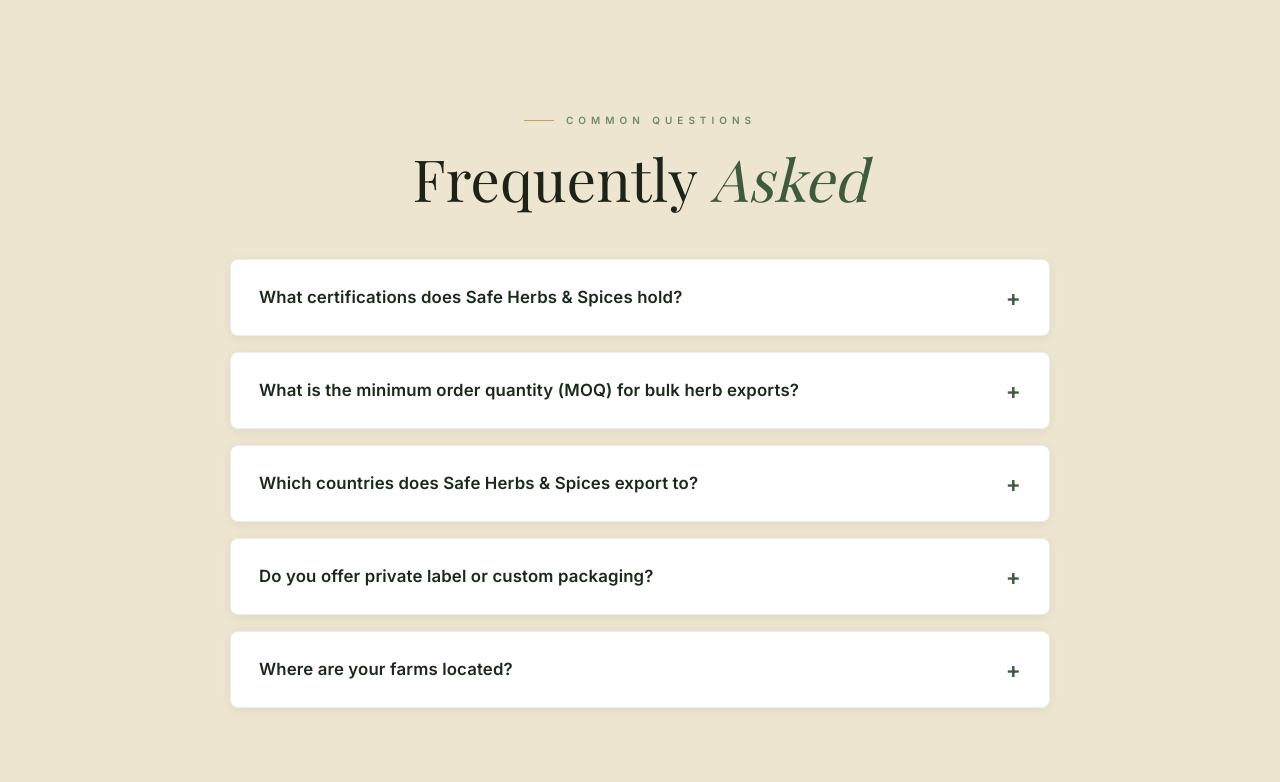
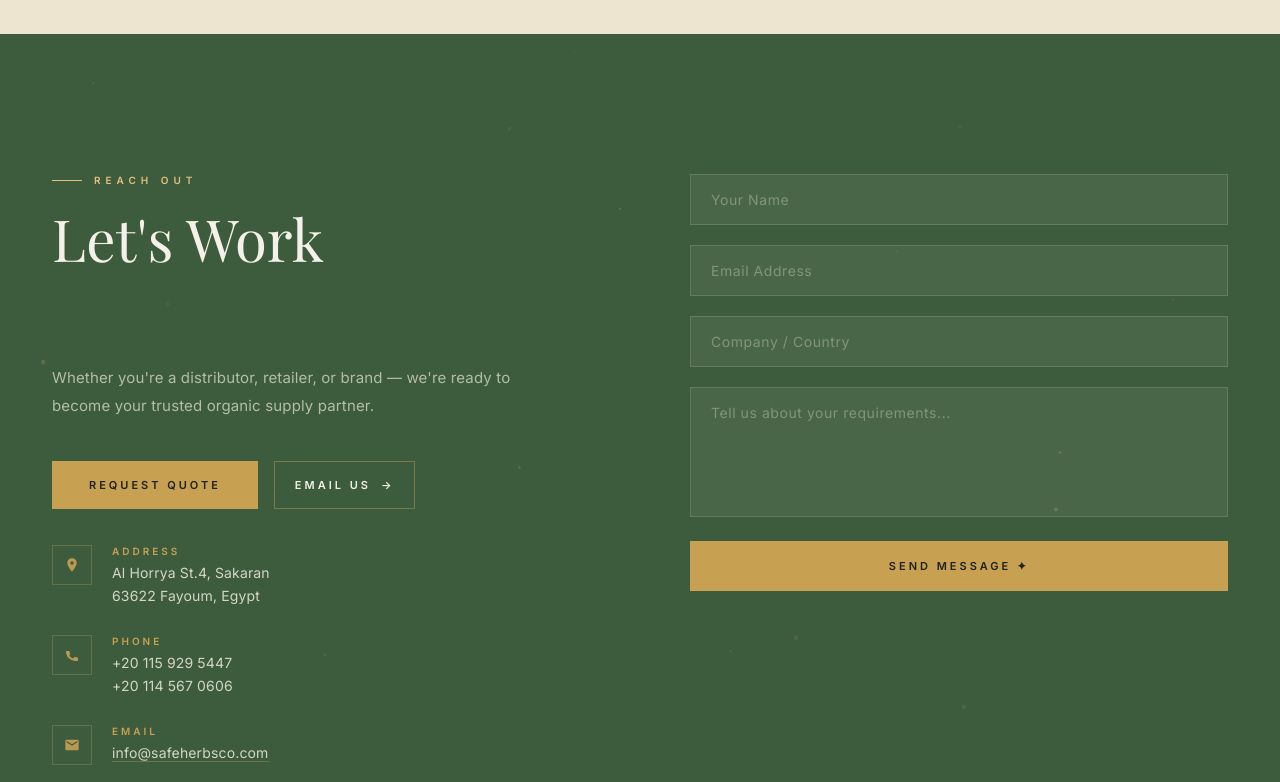
Before and after one commit to abdelrahman-mahmoud-salah/safe_herbs, a website built with Vite: page index.html in a window 1280 px wide. Shown: the part 5458-6240 px from the top of the page. Built offline with nearby package versions, Linux system fonts and the light colour scheme; animation ran at ten frames a second; files whose address does not match are found by name; a web font is replaced by a local one.

```diff
--- a/index.html
+++ b/index.html
@@ -212,7 +212,7 @@
       <span>12 Certified Farms</span><span class="sep">✦</span>
       <span>Fayoum · Beni Suef · Minia · Assuit · Luxor</span><span class="sep">✦</span>
       <span>Organic Certified</span><span class="sep">✦</span>
-      <img src="image/iso-certification-9001 LOGO.webp" alt="ISO 9001:2015 Quality Management System" loading="lazy"
+      <img id="ring_image" src="image/iso-certification-9001 LOGO.webp" alt="ISO 9001:2015 Quality Management System" loading="lazy"
         decoding="async"><span class="sep">✦</span>
       <span>FSSC 22000</span><span class="sep">✦</span>
       <span>Fairtrade</span><span class="sep">✦</span>
@@ -418,42 +418,6 @@
 
   </section>
 
-  <!-- ═══ FAQ SECTION (targets informational search queries + FAQPage rich result) ═══ -->
-  <section id="faq" aria-label="Frequently Asked Questions" style="background:var(--parchment,#f5f0e8);padding:80px 24px">
-    <div style="max-width:820px;margin:0 auto">
-      <p class="section-tag reveal" style="justify-content:center">Common Questions</p>
-      <h2 class="section-heading reveal" style="text-align:center;margin-bottom:48px">Frequently <em>Asked</em></h2>
-      <div class="faq-list" style="display:flex;flex-direction:column;gap:16px">
-
-        <details class="faq-item" style="background:#fff;border-radius:8px;padding:24px 28px;box-shadow:0 2px 12px rgba(0,0,0,.06);border:1px solid rgba(61,92,61,.1)">
-          <summary style="font-size:1.05rem;font-weight:600;cursor:pointer;list-style:none;display:flex;justify-content:space-between;align-items:center;color:#1a2a1a">What certifications does Safe Herbs &amp; Spices hold? <span style="font-size:1.4rem;color:#3d5c3d;transition:transform .3s">+</span></summary>
-          <p style="margin-top:14px;color:#4a5568;line-height:1.7">We hold <strong>EU Organic, USDA NOP, FSSC 22000, BRC Global, ISO 9001:2015, Fairtrade (FLOCERT), Rainforest Alliance, Sedex, NFSA, and Halal</strong> certifications — covering all major EU, US, and Gulf import requirements. Full PDFs can be downloaded from our <a href="certificates.html" style="color:#3d5c3d;text-decoration:underline">Certifications page</a>.</p>
-        </details>
-
-        <details class="faq-item" style="background:#fff;border-radius:8px;padding:24px 28px;box-shadow:0 2px 12px rgba(0,0,0,.06);border:1px solid rgba(61,92,61,.1)">
-          <summary style="font-size:1.05rem;font-weight:600;cursor:pointer;list-style:none;display:flex;justify-content:space-between;align-items:center;color:#1a2a1a">What is the minimum order quantity (MOQ) for bulk herb exports? <span style="font-size:1.4rem;color:#3d5c3d">+</span></summary>
-          <p style="margin-top:14px;color:#4a5568;line-height:1.7">MOQ varies by product category. <a href="contactUs.html" style="color:#3d5c3d;text-decoration:underline">Contact our export team</a> at <a href="mailto:info@safeherbsco.com" style="color:#3d5c3d">info@safeherbsco.com</a> for specific MOQ details, competitive wholesale pricing, and free sample requests.</p>
-        </details>
-
-        <details class="faq-item" style="background:#fff;border-radius:8px;padding:24px 28px;box-shadow:0 2px 12px rgba(0,0,0,.06);border:1px solid rgba(61,92,61,.1)">
-          <summary style="font-size:1.05rem;font-weight:600;cursor:pointer;list-style:none;display:flex;justify-content:space-between;align-items:center;color:#1a2a1a">Which countries does Safe Herbs &amp; Spices export to? <span style="font-size:1.4rem;color:#3d5c3d">+</span></summary>
-          <p style="margin-top:14px;color:#4a5568;line-height:1.7">We export <strong>organic herbs and spices</strong> to Europe, the USA, Gulf countries, and global markets. Our products meet EU Regulation 2018/848, US NOP, and international food safety standards — making compliance effortless for importers worldwide.</p>
-        </details>
-
-        <details class="faq-item" style="background:#fff;border-radius:8px;padding:24px 28px;box-shadow:0 2px 12px rgba(0,0,0,.06);border:1px solid rgba(61,92,61,.1)">
-          <summary style="font-size:1.05rem;font-weight:600;cursor:pointer;list-style:none;display:flex;justify-content:space-between;align-items:center;color:#1a2a1a">Do you offer private label or custom packaging? <span style="font-size:1.4rem;color:#3d5c3d">+</span></summary>
-          <p style="margin-top:14px;color:#4a5568;line-height:1.7">Yes. We offer <strong>private label packaging and custom blending</strong> services for brands and distributors. Our GMP-certified facility can fill and pack to your exact specification. See our <a href="export-services.html" style="color:#3d5c3d;text-decoration:underline">Export Services page</a> or contact us to discuss your requirements.</p>
-        </details>
-
-        <details class="faq-item" style="background:#fff;border-radius:8px;padding:24px 28px;box-shadow:0 2px 12px rgba(0,0,0,.06);border:1px solid rgba(61,92,61,.1)">
-          <summary style="font-size:1.05rem;font-weight:600;cursor:pointer;list-style:none;display:flex;justify-content:space-between;align-items:center;color:#1a2a1a">Where are your farms located? <span style="font-size:1.4rem;color:#3d5c3d">+</span></summary>
-          <p style="margin-top:14px;color:#4a5568;line-height:1.7">Our <strong>1,060+ hectares of certified organic farmland</strong> span six Egyptian governorates: Fayoum, Beni Suef, Al Minia, Assuit, Luxor, and Al Wahat. Each farm is individually certified and managed under direct supervision. <a href="farms.html" style="color:#3d5c3d;text-decoration:underline">Explore all our farms →</a></p>
-        </details>
-
-      </div>
-    </div>
-  </section>
-
   <section id="contact">
     <canvas id="contact-canvas" aria-hidden="true"></canvas>
     <div class="contact-col">
```
